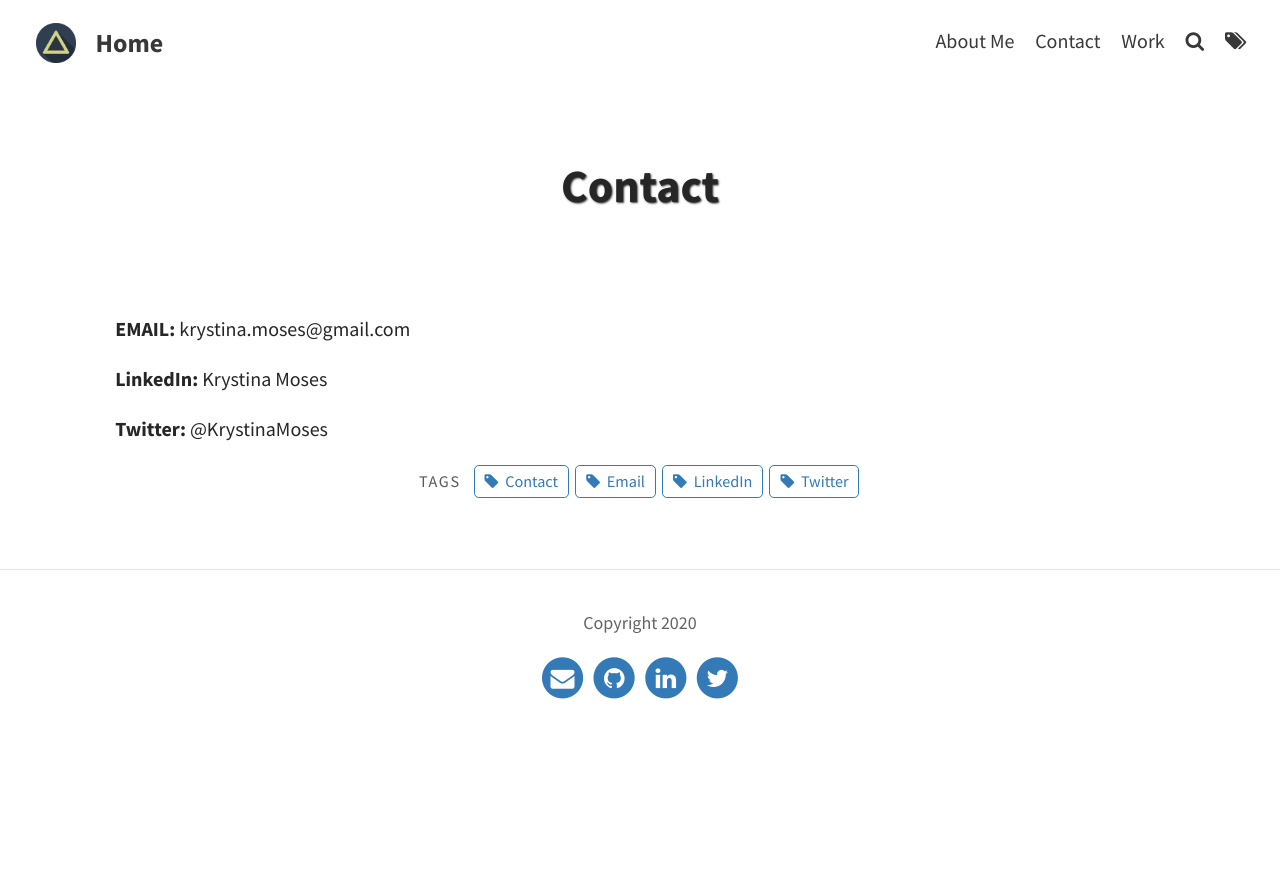
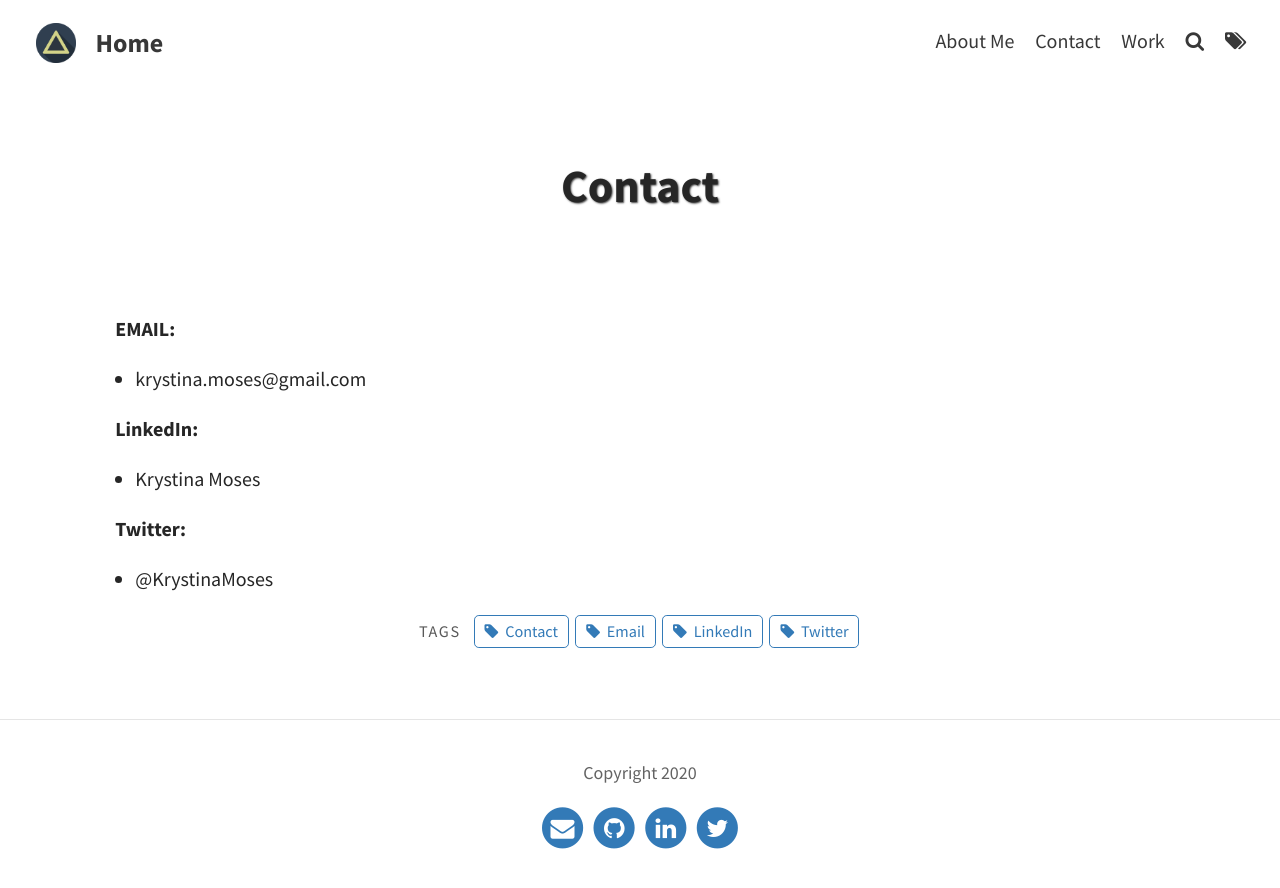
Before and after one commit to knmoses/knmoses.github.io, a Jekyll site: the page built from pages/contact.md, in a window 1280 px wide. Shown: the top 888 px of the page. Built offline with Jekyll 4.4.1, drawn with Linux system fonts in a browser that asks for light colours.

```diff
--- a/pages/contact.md
+++ b/pages/contact.md
@@ -7,8 +7,11 @@ gallery_path: "assets/img/pexels"
 tags: [Contact, Email, Twitter, LinkedIn]
 ---
 
-**EMAIL:** krystina.moses@gmail.com
+**EMAIL:**
+* krystina.moses@gmail.com
 
-**LinkedIn:** Krystina Moses
+**LinkedIn:**
+* Krystina Moses
 
-**Twitter:** @KrystinaMoses
+**Twitter:**
+* @KrystinaMoses
```
